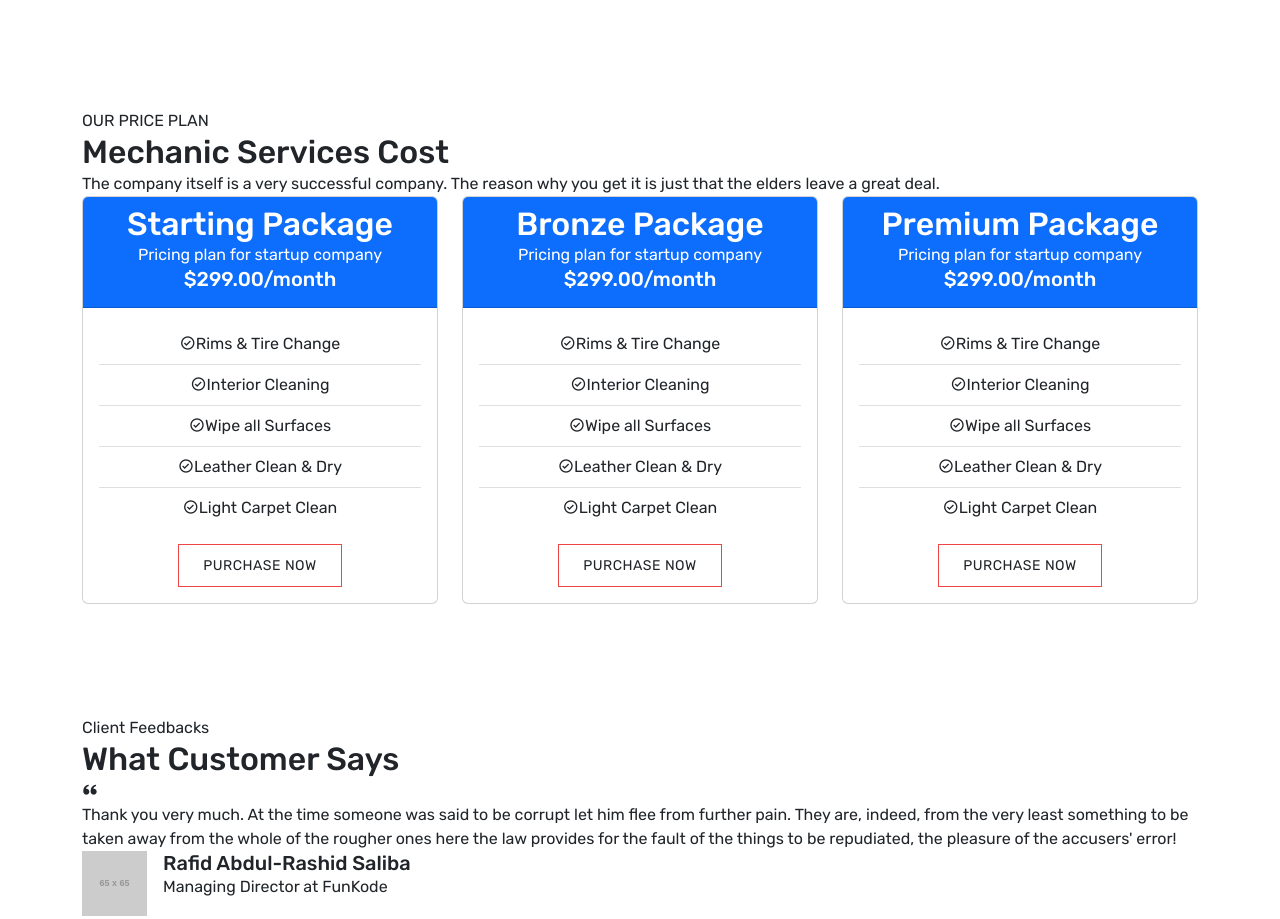
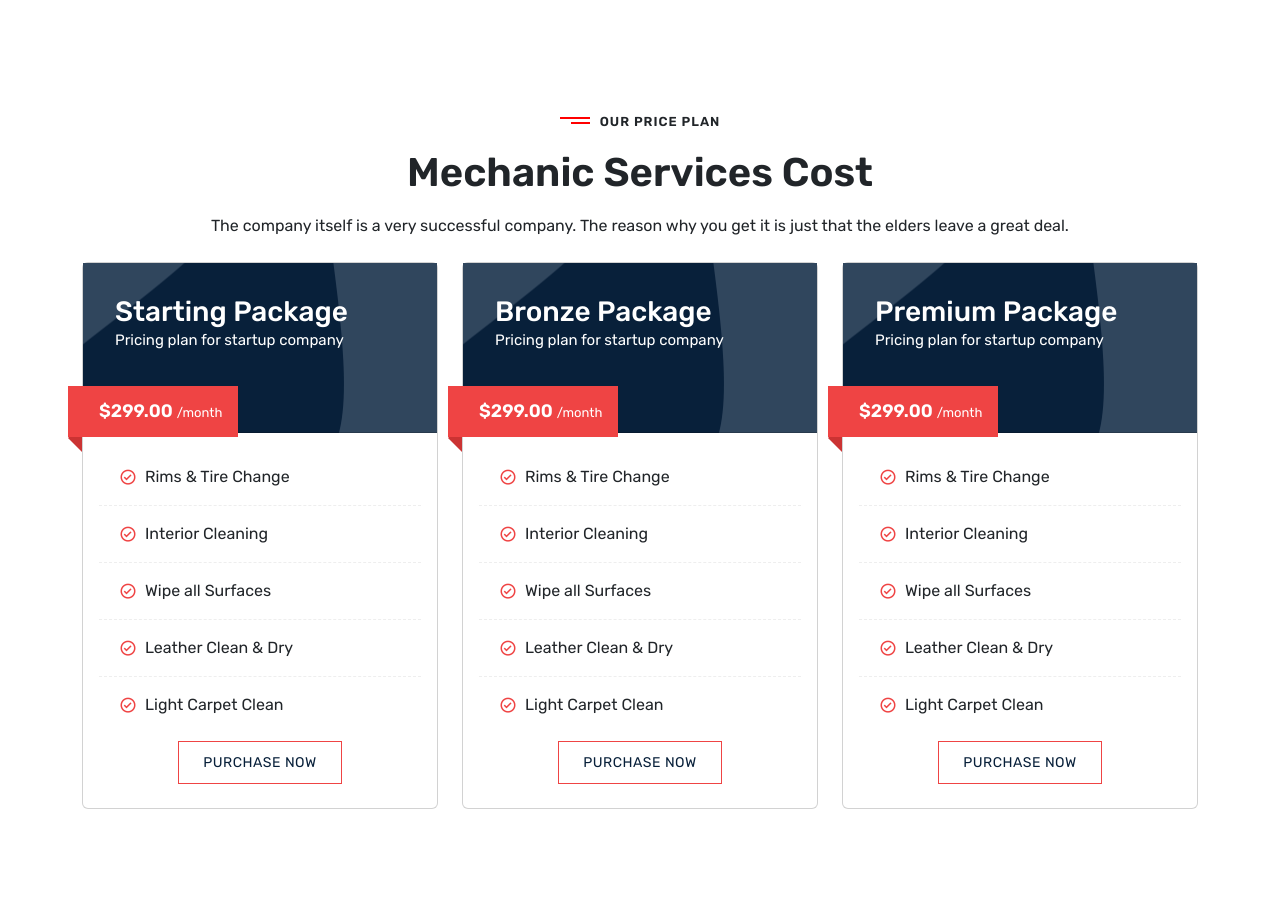
Before and after one commit to ahmedelsewailky/Ridez, a website: page src/index.html in a window 1280 px wide. Shown: the part 3172-4091 px from the top of the page. Drawn offline with nearby package versions, Linux system fonts and the light colour scheme; files that its build step writes are made by us from their sources; placeholder pictures from the web are drawn by us.

Commit message:
Pricing plane section completed

```diff
--- a/src/index.html
+++ b/src/index.html
@@ -708,19 +708,22 @@
         </div>
 
 
+        <!-- Price Plan -->
         <div class="section price-plan">
             <div class="container">
-                <span class="section-subtitle">OUR PRICE PLAN</span>
-                <h2>Mechanic Services Cost</h2>
-                <p>The company itself is a very successful company. The reason why you get it is just that the elders
-                    leave a great deal.</p>
+                <div class="section-header text-center mb-4">
+                    <span class="subtitle">OUR PRICE PLAN</span>
+                    <h2 class="title">Mechanic Services Cost</h2>
+                    <p>The company itself is a very successful company. The reason why you get it is just that the elders
+                        leave a great deal.</p>
+                </div>
                 <div class="row">
                     <div class="col-lg-4">
-                        <div class="card text-center">
-                            <div class="card-header bg-primary text-white">
-                                <h2>Starting Package</h2>
-                                <p>Pricing plan for startup company</p>
-                                <h5 class="card-title">$299.00/month</h5>
+                        <div class="card price-card">
+                            <div class="card-header">
+                                <h2 class="name">Starting Package</h2>
+                                <p class="target">Pricing plan for startup company</p>
+                                <span class="price">$299.00 <small>/month</small></span>
                             </div>
                             <div class="card-body">
                                 <ul class="list-group list-group-flush">
@@ -733,16 +736,18 @@
                                     <li class="list-group-item"><i class="bx bx-check-circle"></i>Light Carpet Clean
                                     </li>
                                 </ul>
-                                <a href="#" class="button button-primary mt-3">Purchase Now</a>
+                                <div class="text-center my-2">
+                                    <a href="#" class="button button-outline">Purchase Now</a>
+                                </div>
                             </div>
                         </div>
                     </div>
                     <div class="col-lg-4">
-                        <div class="card text-center">
-                            <div class="card-header bg-primary text-white">
-                                <h2>Bronze Package</h2>
-                                <p>Pricing plan for startup company</p>
-                                <h5 class="card-title">$299.00/month</h5>
+                        <div class="card price-card">
+                            <div class="card-header">
+                                <h2 class="name">Bronze Package</h2>
+                                <p class="target">Pricing plan for startup company</p>
+                                <span class="price">$299.00 <small>/month</small></span>
                             </div>
                             <div class="card-body">
                                 <ul class="list-group list-group-flush">
@@ -755,16 +760,18 @@
                                     <li class="list-group-item"><i class="bx bx-check-circle"></i>Light Carpet Clean
                                     </li>
                                 </ul>
-                                <a href="#" class="button button-primary mt-3">Purchase Now</a>
+                                <div class="text-center my-2">
+                                    <a href="#" class="button button-outline">Purchase Now</a>
+                                </div>
                             </div>
                         </div>
                     </div>
                     <div class="col-lg-4">
-                        <div class="card text-center">
-                            <div class="card-header bg-primary text-white">
-                                <h2>Premium Package </h2>
-                                <p>Pricing plan for startup company</p>
-                                <h5 class="card-title">$299.00/month</h5>
+                        <div class="card price-card">
+                            <div class="card-header">
+                                <h2 class="name">Premium Package </h2>
+                                <p class="target">Pricing plan for startup company</p>
+                                <span class="price">$299.00 <small>/month</small></span>
                             </div>
                             <div class="card-body">
                                 <ul class="list-group list-group-flush">
@@ -777,7 +784,9 @@
                                     <li class="list-group-item"><i class="bx bx-check-circle"></i>Light Carpet Clean
                                     </li>
                                 </ul>
-                                <a href="#" class="button button-primary mt-3">Purchase Now</a>
+                                <div class="text-center my-2">
+                                    <a href="#" class="button button-outline">Purchase Now</a>
+                                </div>
                             </div>
                         </div>
                     </div>
--- /dev/null
+++ b/src/scss/sections/_price_plan.scss
@@ -0,0 +1,72 @@
+.price-card {
+    .card-header {
+        border-radius: 0;
+        background: var(--bg-dark) url(./../../images/png/overlay/overlay-shape.png);
+        color: white;
+        padding: 32px;
+        position: relative;
+        height: 170px;
+        background-position: right;
+        background-repeat: no-repeat;
+
+        .name {
+            font-size: 28px;
+        }
+
+        .target {
+            font-size: 15px;
+        }
+
+        .price {
+            position: absolute;
+            padding: 12px 16px;
+            background-color: var(--main-color);
+            color: white;
+            bottom: -5px;
+            left: 0;
+            font-weight: 600;
+            font-size: 18px;
+
+            small {
+                font-size: 13px;
+                font-weight: 400;
+            }
+
+            &::before,
+            &::after {
+                position: absolute;
+                content: '';
+            }
+
+            &::before {
+                width: 15px;
+                height: 100%;
+                background-color: var(--main-color);
+                left: -15px;
+                top: 0;
+            }
+
+            &::after {
+                border: 15px solid;
+                border-color: transparent #cb3333 transparent transparent;
+                left: -30px;
+                bottom: -16px;
+                z-index: -1;
+            }
+        }
+    }
+
+
+    .list-group-item {
+        padding: 16px 20px;
+        border-bottom: 1px dashed #eee;
+        display: flex;
+        align-items: center;
+
+        i {
+            margin-right: 8px;
+            font-size: 18px;
+            color: var(--main-color);
+        }
+    }
+}
--- a/src/scss/style.scss
+++ b/src/scss/style.scss
@@ -28,3 +28,4 @@
 @import 'sections/service';
 @import 'sections/experts';
 @import 'sections/work_process';
+@import 'sections/price_plan';
```
